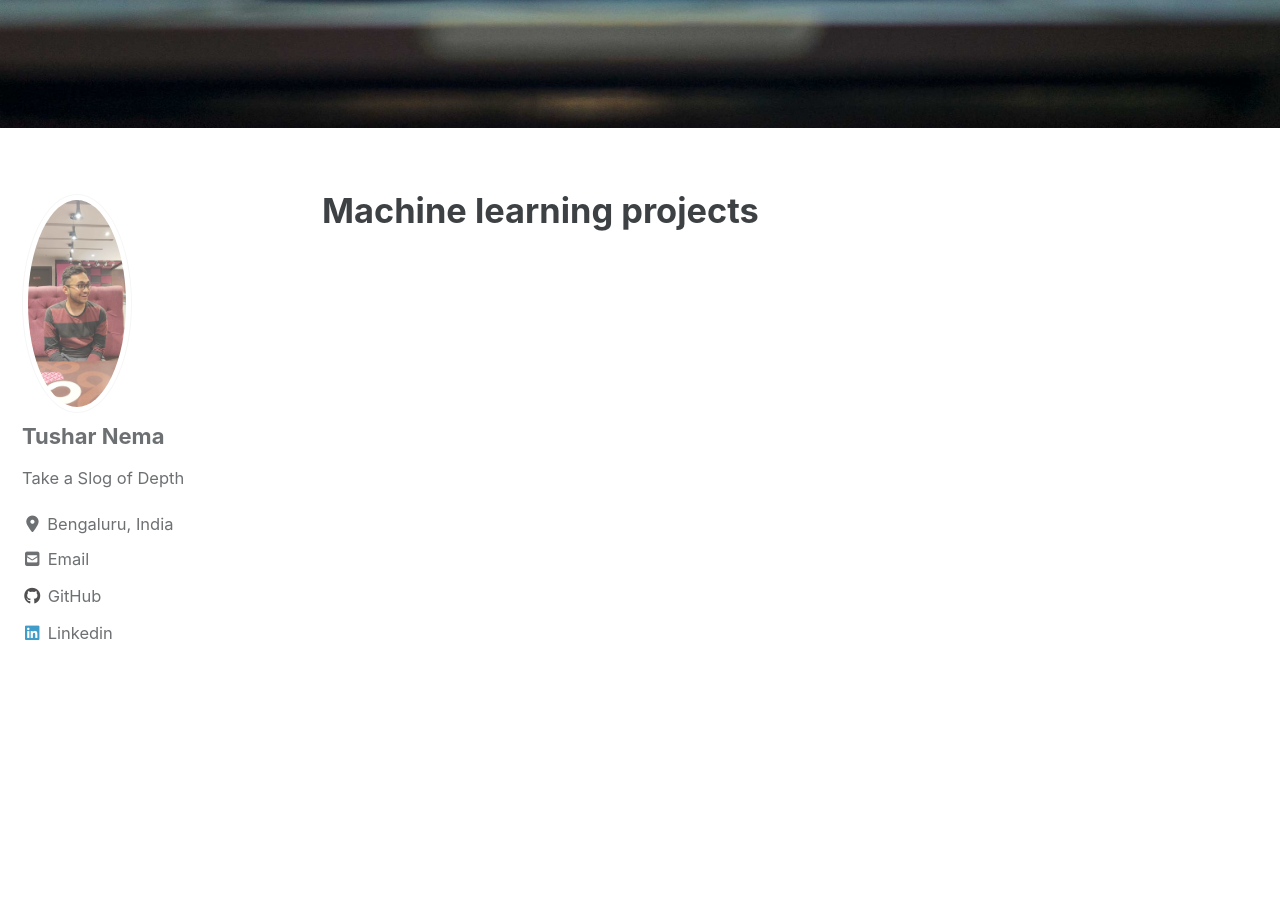
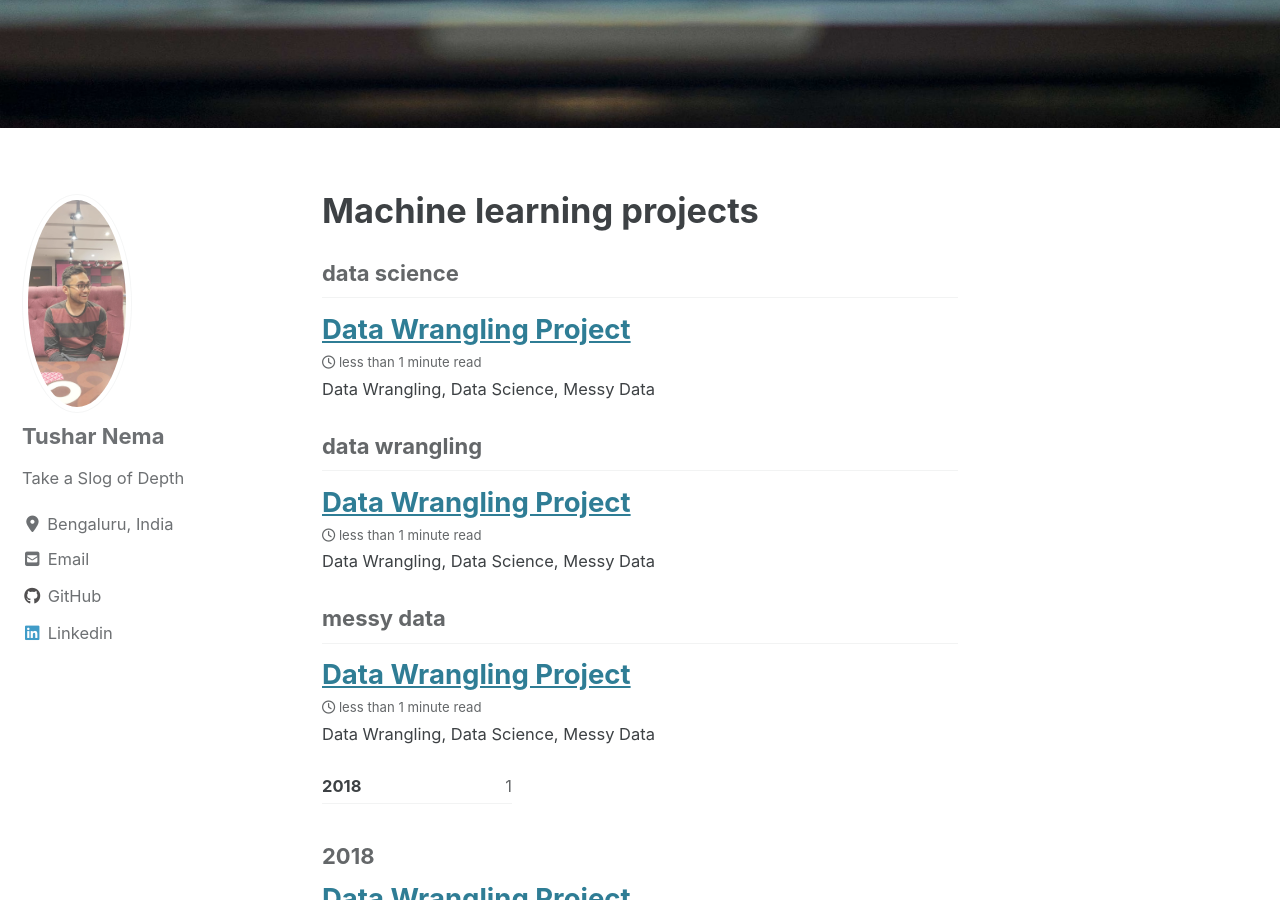
Before and after one commit to tusharnema/tusharnema.github.io, a Jekyll site: the page built from _pages/machinelearning.md, in a window 1280 px wide and 900 px high, scrolled down 920 px. Built offline with Jekyll 4.4.1, drawn with Linux system fonts in a browser that asks for light colours; cached includes are drawn as plain includes; nearby versions of some CDN libraries; some of the changed lines change nothing that is shown; some of the changed text lies outside the part shown.

Commit message:
added post

````diff
--- a/_includes/scripts.html
+++ b/_includes/scripts.html
@@ -27,3 +27,9 @@
     <script src="{{ script | relative_url }}"></script>
   {% endfor %}
 {% endif %}
+
+{% if page.mathjax %}
+<script type="text/javascript" async
+  src="https://cdn.mathjax.org/mathjax/latest/MathJax.js?config=TeX-MML-AM_CHTML">
+</script>
+{% endif %}
--- /dev/null
+++ b/_posts/2020-04-05-perceptron.md
@@ -0,0 +1,63 @@
+---
+title: "Data Wrangling Project"
+date: 2018-01-28
+tags: [data wrangling, data science, messy data]
+header:
+  image: "/images/perceptron/percept.jpg"
+excerpt: "Data Wrangling, Data Science, Messy Data"
+mathjax: "true"
+---
+
+# H1 Heading
+
+## H2 Heading
+
+### H3 Heading
+
+Here's some basic text.
+
+And here's some *italics*
+
+Here's some **bold** text.
+
+What about a [link](https://github.com/tusharnema)?
+
+Here's a bulleted list:
+* First item
++ Second item
+- Third item
+
+Here's a numbered list:
+1. First
+2. Second
+3. Third
+
+Python code block:
+```python
+    import numpy as np
+
+    def test_function(x, y):
+      z = np.sum(x,y)
+      return z
+```
+
+R code block:
+```r
+library(tidyverse)
+df <- read_csv("some_file.csv")
+head(df)
+```
+
+Here's some inline code `x+y`.
+
+Here's an image:
+<img src="{{ site.url }}{{ site.baseurl }}/images/ml-dl.png" alt="linearly separable data">
+
+Here's another image using Kramdown:
+![alt]({{ site.url }}{{ site.baseurl }}/images/network.png)
+
+Here's some math:
+
+$$z=x+y$$
+
+You can also put it inline $$z=x+y$$
````
Also changed, not shown: images/ml-dl.png (added), images/network.png (added).
